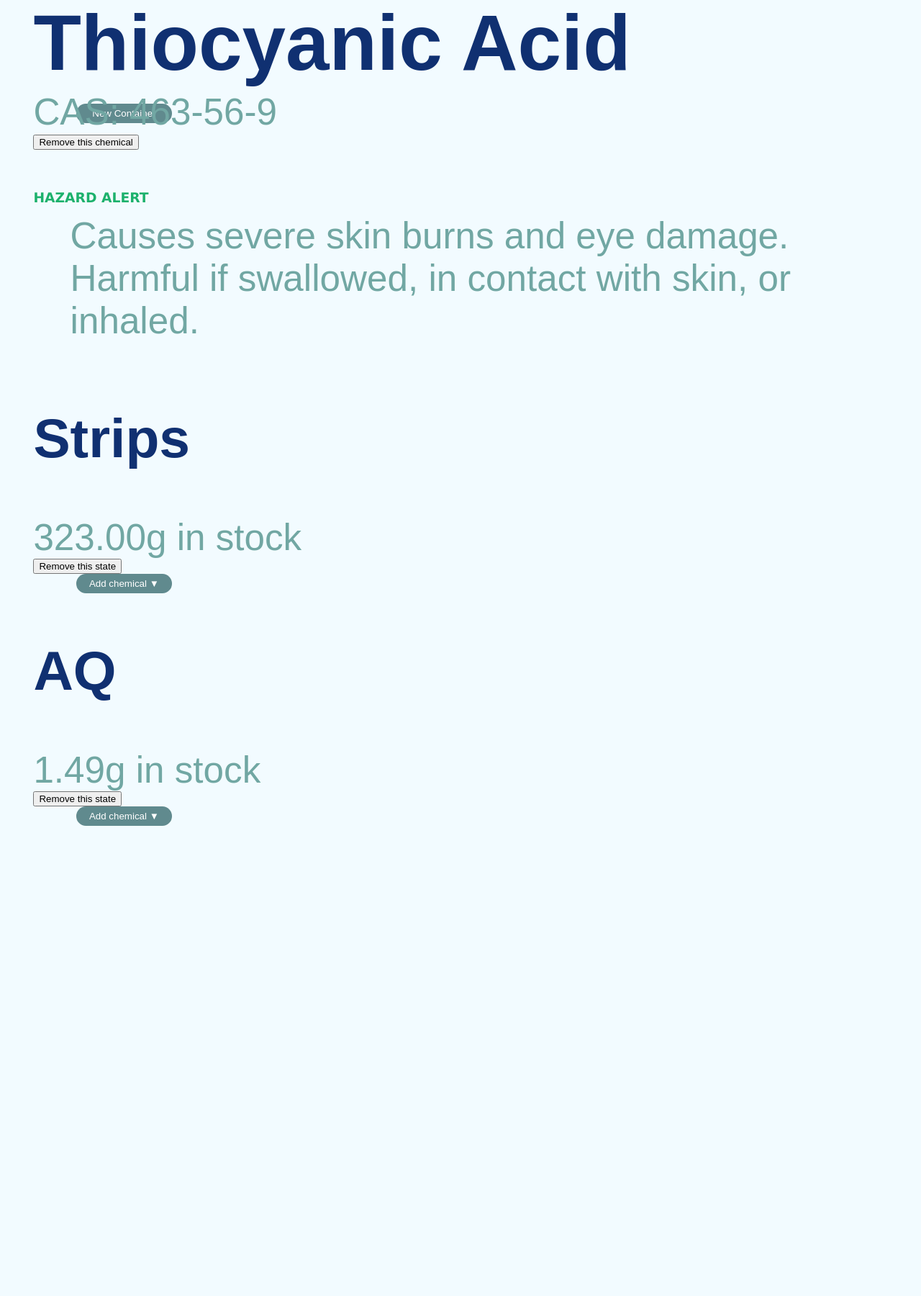
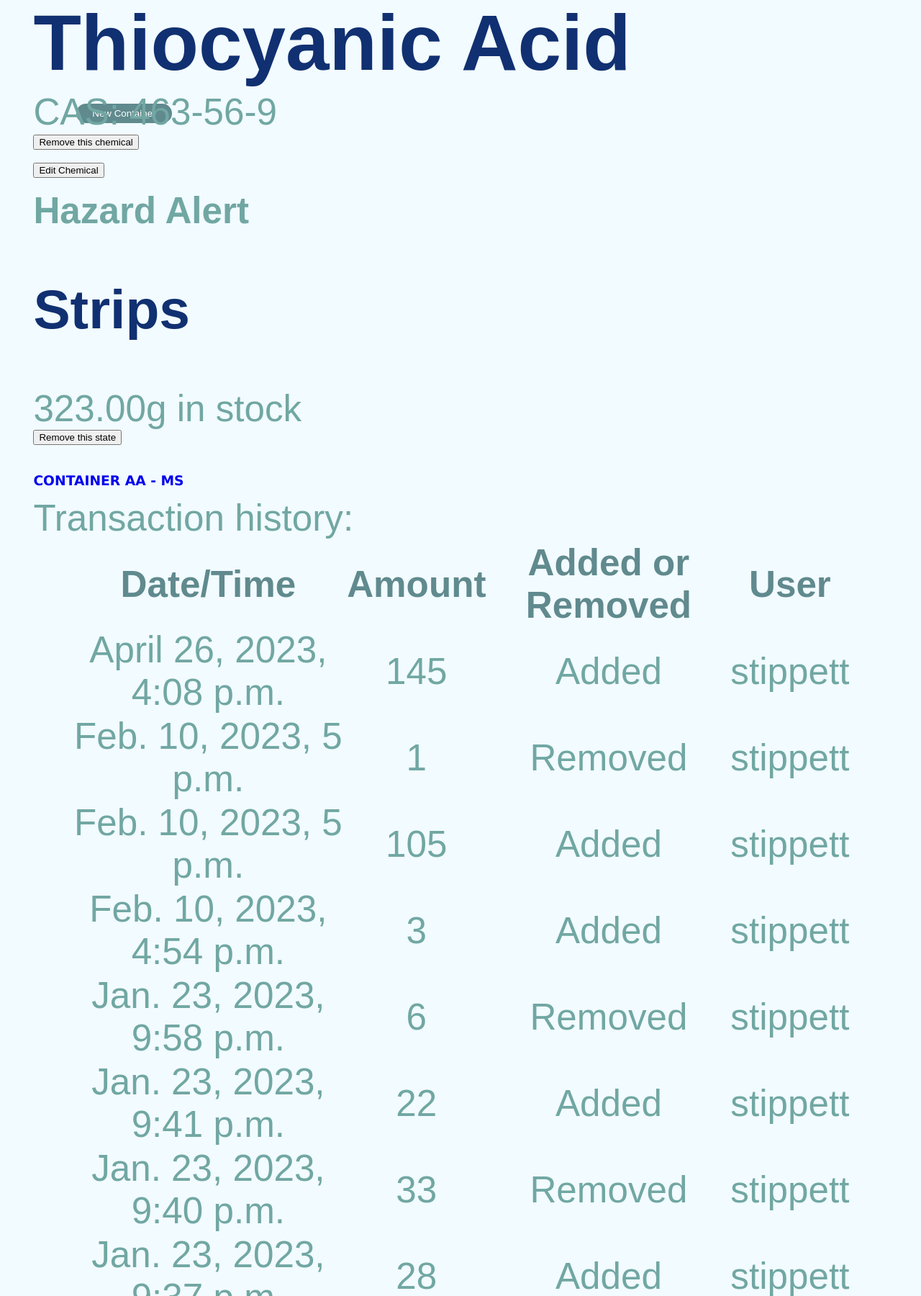
Before and after one commit to EastsidePreparatorySchool/ChemLogs, a Django app: page /chemlogs/chemical/1/ in a window 1280 px wide; the page is wider, and only the part inside the window is pictured. Shown: the part 167-1967 px from the top of that part at 72% size. Before the commit the page ends 1314 px from the top of that part, so only its background shows below. Run offline with Django 4.2, Linux system fonts and the light colour scheme; data comes from the database, SQL or seed files in the repository; both versions use the stored data as it was after the commit.

Commit message:
Little things
-Reincorporated molar mass
-Allowed user to modify a chemical's data (cas, safety, etc.)
-Don't display an empty table of transactions -- if history is empty, just say there are no transactions
-When a container is created, tell user its new id to label it with
-Hazard alert is now just a paragraph link, not a whole section

```diff
--- a/Test Django App/mysite/chemlogs/forms.py
+++ b/Test Django App/mysite/chemlogs/forms.py
@@ -39,6 +39,7 @@ class ChemicalCreateForm(forms.Form):
     cas = forms.CharField(label="CAS")
     safety = forms.CharField(label="Safety Link", required=False)
     formula = forms.CharField(label="Formula")
+    molar_mass = forms.FloatField(label="Molar Mass", required=False)
 
 class SignInForm(forms.Form): # can also be used to create a user (sign up) (is this used?)
     email = forms.EmailField(label="Email")
--- a/Test Django App/mysite/chemlogs/models.py
+++ b/Test Django App/mysite/chemlogs/models.py
@@ -25,8 +25,8 @@ class Chemical(models.Model):
     cas = models.CharField(max_length=12) # includes hyphens
     formula = models.CharField(max_length=20) # will have notation like underscores for subscript, and if subscript>9 then use a=10, etc. Later will decide what max length should be
     name = models.CharField(max_length=50) # later will decide what max length should be
-    molar_mass = models.FloatField(default=0) # probably don't need this
-    safety = models.TextField()
+    molar_mass = models.FloatField(blank=True, null=True) # in g/mol
+    safety = models.TextField(blank=True, null=True)
 
     def __str__(self):
         return self.name
@@ -106,6 +106,10 @@ class Container(models.Model):
     def getTransactionsToDisplay(self):
         return self.getTransactions().exclude(type="N").exclude(type="I")
 
+    # returns whether there is not at least one displayable transaction
+    def noDisplayableTransactions(self):
+        return len(self.getTransactionsToDisplay()) == 0
+
     # returns the current mass, in grams, of the contents of this bottle
     def computeAmount(self):
         amount = 0
--- a/Test Django App/mysite/chemlogs/templates/chemlogs/chemical.html
+++ b/Test Django App/mysite/chemlogs/templates/chemlogs/chemical.html
@@ -42,6 +42,7 @@
     <p><strong>Chemical State: {{chemical.state}}</strong></p>
     <p><strong>Initial Amount: {{chemical.init_vol}}</strong></p>-->
 
+
     <button type="button" id="addChem" class="collapsible">
         <span>New Container</span>
     </button>
@@ -51,6 +52,16 @@
         {{ container_create_form.as_p }}
         <input type="submit" id="submit" name="new_container" value="Create">
     </form></div>
+    {% if new_container_id %}
+    <!-- tell the user the new container's id -->
+    <form method="POST">
+        {% csrf_token %}
+    <p>You have made a new container. Its id is {{new_container_id}}. Please mark it physically
+        with this id.</p>
+    <input type="submit" id"submit" name="do_nothing" value="Understood">
+    <br>
+    </form>
+    {% endif %}
 
     <form method="POST">
         {% csrf_token %}
@@ -61,10 +72,20 @@
         <input type="submit" id"submit" name="do_nothing" value="Cancel">
         {% endif %}
     </form>
+    <br>
 
-    <br>
-    <h3>Hazard Alert</h3> <!-- it no longer makes sense for this to be its own section -->
-    <p class="indented"><a href="{{chemical.safety}}">{{chemical.safety}}</a></p>
+    <!-- sam attempted to make a collapsible. feel free to change if broken -->
+    <button type="button" id="editChem" class="collapsible">
+        <span>Edit Chemical</span>
+    </button>
+    <div class="content" style="display: block; padding-top: 1em; text-align: left">
+    <form method="POST">
+        {% csrf_token %}
+        {{ chemical_edit_form.as_p }}
+        <input type="submit" id="submit" name="edit_chemical" value="Save">
+    </form></div>
+
+    <p><strong><a href="{{chemical.safety}}">Hazard Alert</a></strong></p>
 
     <!-- this block needs to be formatted (see discord for sketch) -->
     {% for state in chemical.chemicalstate_set.all %}
@@ -79,10 +100,13 @@
         <input type="submit" id"submit" name="do_nothing" value="Cancel">
         {% endif %}
     </form>
+
+    <!-- we don't need this if there's no transaction creation on this page
     <button type="button" id="addChem" class="collapsible" onclick="down()">
         Add chemical <span id="addDropdown">&#9660;</span>
-        </button>
-    <div class="content" display="none">
+    </button>
+    -->
+
     {% for container in state.container_set.all %}
     <h3 class="hoverable"><a href="/chemlogs/container/{{container.id}}">Container {{container.getHeader}}</a></h3>
     <!-- we don't necessarily need the add transaction button on this page
@@ -97,11 +121,14 @@
             <input onclick="negateSliderValue()" type="submit" id="submit" class="content" value="Remove">
         </form>
     </div>-->
-    <p>Transaction History</p>
-        <table class="indented">
+    {% if container.noDisplayableTransactions %}
+    <p>No transactions to display</p>
+    {% else %}
+    <p>Transaction history:</p>
+    <table class="indented">
         <tr>
             <th>Date/Time</th>
-            <th>Amount [units]</th>
+            <th>Amount</th>
             <th>Added or Removed</th>
             <th>User</th>
         </tr>
@@ -114,9 +141,9 @@
         </tr>
         {% endfor %}
     </table>
-    {% endfor %}
-    </div>
-    {% endfor %}
+    {% endif %}
+    {% endfor %} <!-- close container loop -->
+    {% endfor %} <!-- close state loop -->
 
     <script src="{% static 'chemlogs/chemScript.js' %}">  </script>
 
--- a/Test Django App/mysite/chemlogs/templates/chemlogs/container.html
+++ b/Test Django App/mysite/chemlogs/templates/chemlogs/container.html
@@ -47,6 +47,9 @@
     </form>
 
     <h3>Transaction History</h3>
+    {% if container.noDisplayableTransactions %}
+    <p>No transactions to display</p>
+    {% else %}
     <table class="indented">
         <tr>
             <th>Date/Time</th>
@@ -61,6 +64,7 @@
         </tr>
         {% endfor %}
     </table>
+    {% endif %}
 
     <script src="{% static 'chemlogs/chemScript.js' %}"> </script>
 
--- a/Test Django App/mysite/chemlogs/views.py
+++ b/Test Django App/mysite/chemlogs/views.py
@@ -19,6 +19,8 @@ def testPage(request, chemical_id):
 def chemical(request, chemical_id):
     chemical = get_object_or_404(Chemical, pk=chemical_id)
     container_create_form = None
+    chemical_edit_form = None
+    new_container_id = None
     if request.method == 'POST' and 'new_container' in request.POST:
         container_create_form = ContainerCreateForm(request.POST)
         if container_create_form.is_valid():
@@ -80,6 +82,7 @@ def chemical(request, chemical_id):
                 time=timezone.now(),
                 user=request.user
             )
+            new_container_id = new_container.id
     warn_delete_chemical = False
     if request.method == 'POST' and 'delete_chemical' in request.POST:
         if chemical.chemicalstate_set.count() > 0:
@@ -91,6 +94,17 @@ def chemical(request, chemical_id):
     if request.method == 'POST' and 'delete_chemical_anyway' in request.POST:
         chemical.delete()
         return redirect('/chemlogs/chemicalSearch/')
+    if request.method == 'POST' and 'edit_chemical' in request.POST:
+        chemical_edit_form = ChemicalCreateForm(request.POST)
+        if chemical_edit_form.is_valid():
+            chemical.name=chemical_edit_form.cleaned_data['name']
+            chemical.cas=chemical_edit_form.cleaned_data['cas']
+            if chemical_edit_form.cleaned_data['safety']:
+                chemical.safety=chemical_edit_form.cleaned_data['safety']
+            chemical.formula=chemical_edit_form.cleaned_data['formula']
+            if chemical_edit_form.cleaned_data['molar_mass']:
+                chemical.molar_mass=chemical_edit_form.cleaned_data['molar_mass']
+            chemical.save() # is this line necessary?
     state_to_delete = None # the id of the state the user is trying to delete and getting warned about
     if request.method == 'POST':
         for state in chemical.chemicalstate_set.all():
@@ -115,9 +129,20 @@ def chemical(request, chemical_id):
                 to_append = state.type
             ContainerCreateForm.contents_choices.append((to_append, to_append))
         container_create_form = ContainerCreateForm()
+    if not chemical_edit_form:
+        # reusing chemical create form to edit chemical. form is autopopulated with existing data.
+        chemical_edit_form = ChemicalCreateForm(initial={
+            'name': chemical.name,
+            'cas': chemical.cas,
+            'safety': chemical.safety,
+            'formula': chemical.formula,
+            'molar_mass': chemical.molar_mass
+        })
+
     return render(request, 'chemlogs/chemical.html',
                   {'chemical': chemical, 'container_create_form': container_create_form,
-                   'state_to_delete': state_to_delete, 'warn_delete_chemical': warn_delete_chemical})
+                   'state_to_delete': state_to_delete, 'warn_delete_chemical': warn_delete_chemical,
+                   'chemical_edit_form': chemical_edit_form, 'new_container_id': new_container_id})
 
 def testChem(request, chemical_id):
     chemical = get_object_or_404(Chemical, pk=chemical_id)
@@ -190,11 +215,6 @@ def container(request, container_id):
         override_form = ContainerOverrideForm()
     return render(request, 'chemlogs/container.html', {'container': container, 'transact_form': transact_form, 'override_form': override_form})
 
-# unimplemented
-def history(request):
-    #return render(request, 'chemlogs/history.html', {'actions': Transaction.objects.exclude(type="I").order_by('-time')})
-    pass
-
 # search for chemicals
 class ChemicalSearch(ListView):
     model = Chemical
@@ -212,7 +232,8 @@ class ChemicalSearch(ListView):
                 name=chemical_create_form.cleaned_data['name'],
                 cas=chemical_create_form.cleaned_data['cas'],
                 safety=chemical_create_form.cleaned_data['safety'],
-                formula=chemical_create_form.cleaned_data['formula'])
+                formula=chemical_create_form.cleaned_data['formula'],
+                molar_mass=chemical_create_form.cleaned_data['molar_mass'])
             new_chemical.save()
         return render(request, self.template_name, self.get_context_data(chemical_create_form))
 
```
Also changed, not shown: Test Django App/mysite/db.sqlite3.
